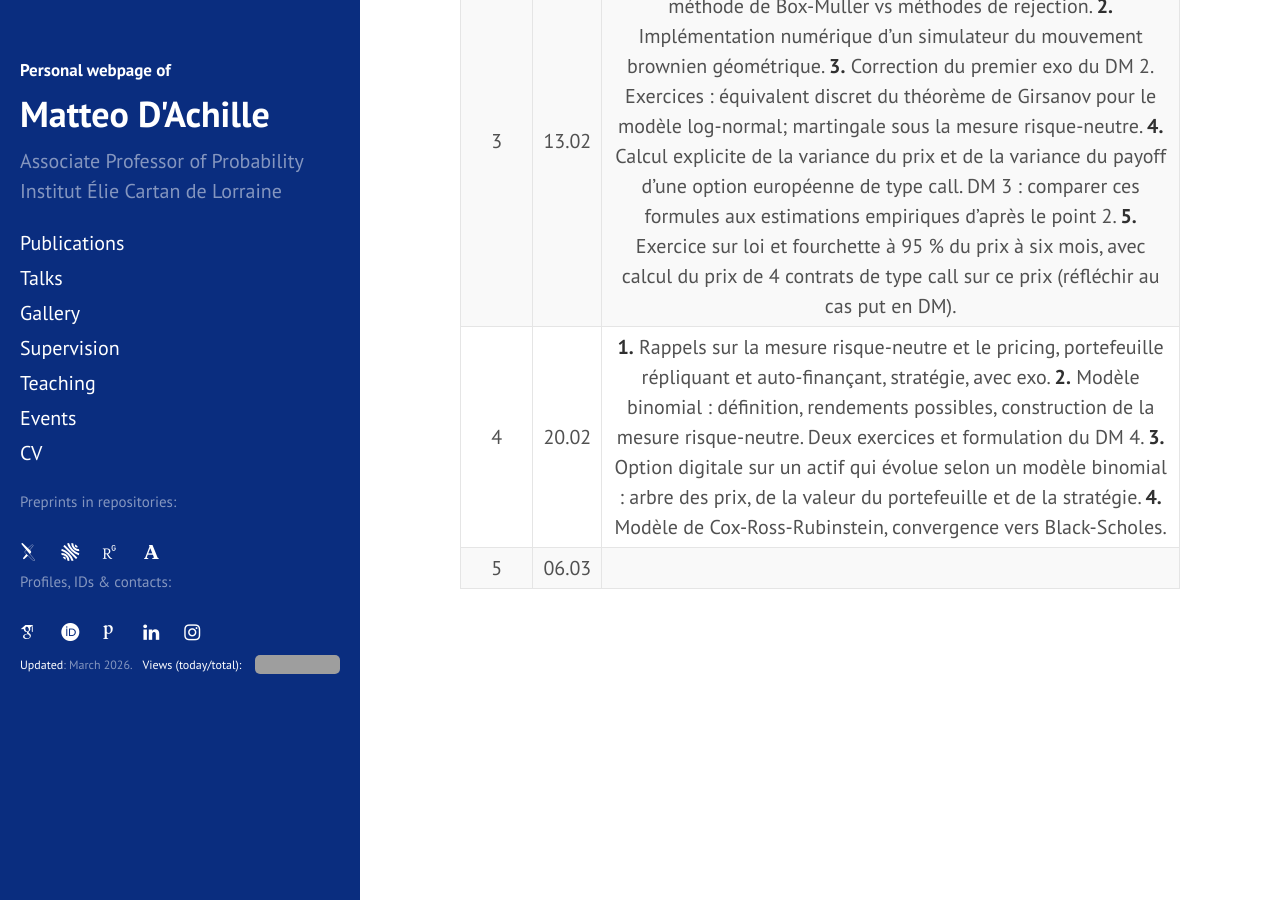
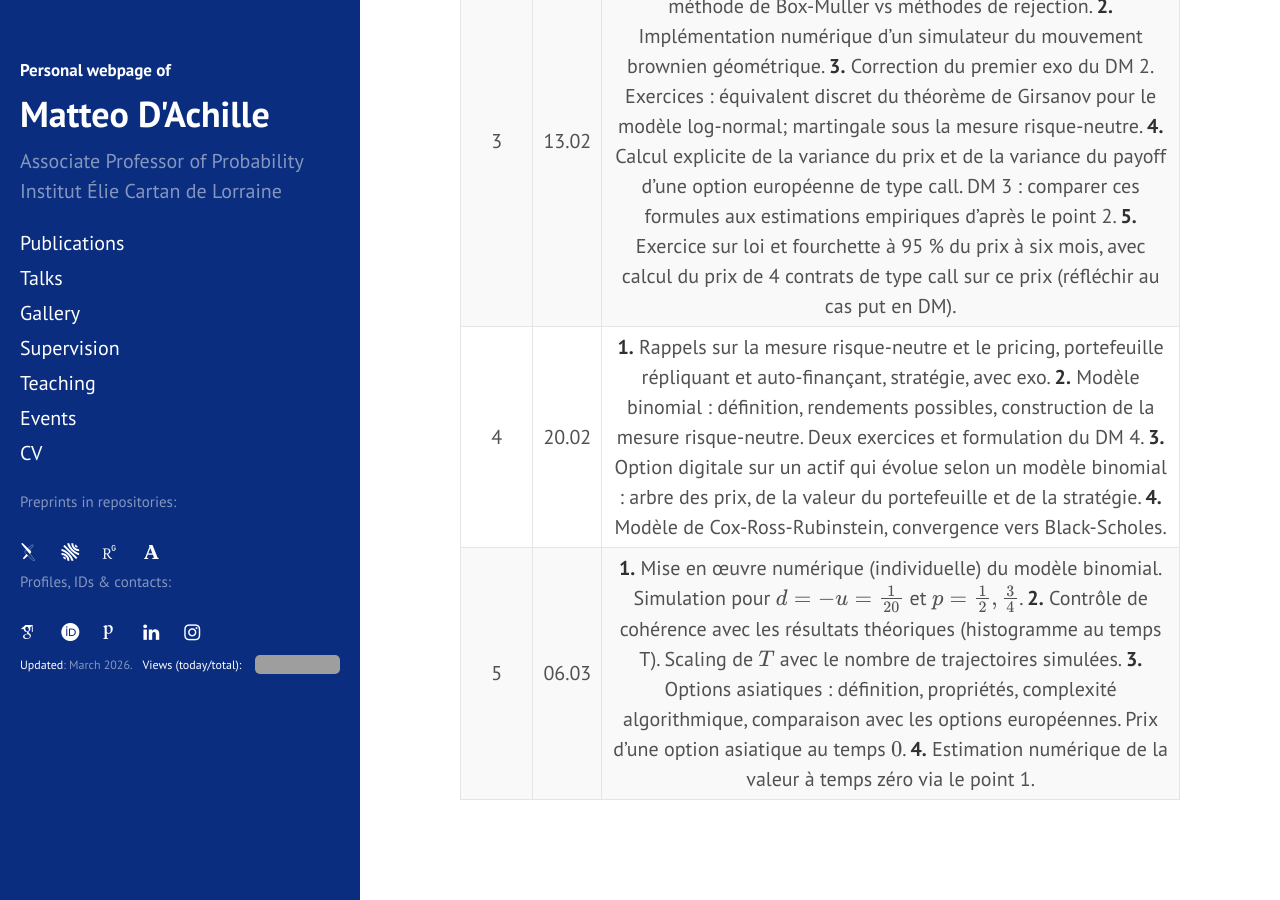
Before and after one commit to matteodachille/matteodachille.github.io, a Jekyll site: the page built from _courses/SSMC2026.md, in a window 1280 px wide and 900 px high, scrolled down 1434 px. Built offline with Jekyll 4.4.1, drawn with Linux system fonts in a browser that asks for light colours; nearby versions of some CDN libraries; some web fonts are replaced; grey boxes are pictures that could not be loaded.

Commit message:
Updated SSMC class

```diff
--- a/_courses/SSMC2026.md
+++ b/_courses/SSMC2026.md
@@ -39,4 +39,4 @@ classnumber: 12
 | 2 | 06.02 | **1.** Capitalisation et actualisation en temps discret et continu (avec deux exos). **2.** Modèle de marché et ses hypothèses. Enoncé du premier exo du DM 2. **3.** Définition d'arbitrage, de marché viable et de processus prévisible. Enoncé du deuxième exo du DM 2. **4.** Options européennes, deduction détaillée de la formule de Black & Scholes. Correction du DM 1.|
 | 3 | 13.02 | **1.** Simulation de grands échantillons gaussiens standard iid : méthode de Box-Muller vs méthodes de rejection. **2.** Implémentation numérique d'un simulateur du mouvement brownien géométrique. **3.** Correction du premier exo du DM 2. Exercices : équivalent discret du théorème de Girsanov pour le modèle log-normal; martingale sous la mesure risque-neutre. **4.** Calcul explicite de la variance du prix et de la variance du payoff d'une option européenne de type call. DM 3 : comparer ces formules aux estimations empiriques d'après le point 2. **5.** Exercice sur loi et fourchette à 95 % du prix à six mois, avec calcul du prix de 4 contrats de type call sur ce prix (réfléchir au cas put en DM). |
 | 4 | 20.02 | **1.** Rappels sur la mesure risque-neutre et le pricing, portefeuille répliquant et auto-finançant, stratégie, avec exo. **2.** Modèle binomial : définition, rendements possibles, construction de la mesure risque-neutre. Deux exercices et formulation du DM 4. **3.** Option digitale sur un actif qui évolue selon un modèle binomial : arbre des prix, de la valeur du portefeuille et de la stratégie. **4.** Modèle de Cox-Ross-Rubinstein, convergence vers Black-Scholes. |
-| 5 | 06.03 |  |
+| 5 | 06.03 | **1.** Mise en œuvre numérique (individuelle) du modèle binomial. Simulation pour \\(d=-u=\frac{1}{20}\\) et \\(p=\frac{1}{2},\frac{3}{4}\\). **2.** Contrôle de cohérence avec les résultats théoriques (histogramme au temps T). Scaling de \\(T\\) avec le nombre de trajectoires simulées. **3.** Options asiatiques : définition, propriétés, complexité algorithmique, comparaison avec les options européennes. Prix d'une option asiatique au temps \\(0\\). **4.** Estimation numérique de la valeur à temps zéro via le point 1. |
```
